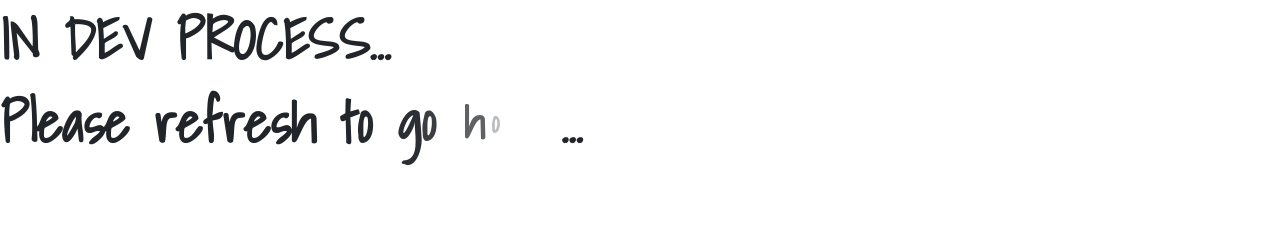
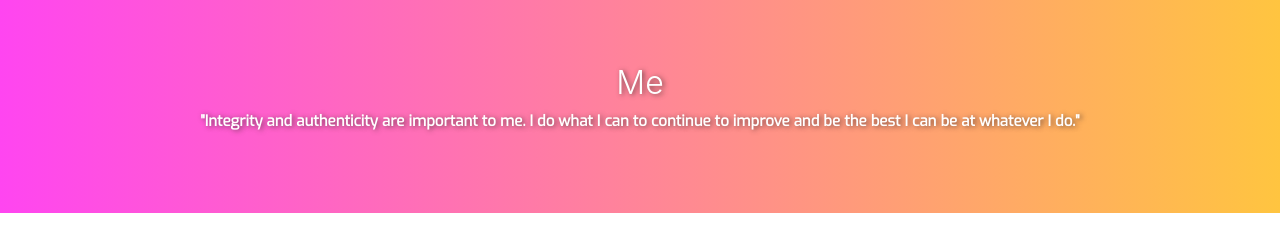
Before and after one commit to harishportfolio/portfolio, a plain HTML site: page index.html in a window 1280 px wide. Both pictures are taken after a click on the button "View My Profile". Drawn offline with nearby package versions, Linux system fonts and the light colour scheme.

Commit message:
new changes in animations

```diff
--- a/css/component.css
+++ b/css/component.css
@@ -10,7 +10,7 @@
 }
 
 .animate-div .large-header {
-	background-image: url('../img/demo.png');
+	background-image: url('../img/banner.jpg');
 }
 
 
--- a/css/style.css
+++ b/css/style.css
@@ -1,3 +1,6 @@
+p{
+  font-family: 'Exo', sans-serif;
+}
 .btn-profile {
     padding: 14px 25px;
     background: transparent;
@@ -54,3 +57,18 @@
 
   .ml1 .line1 { top: 0; }
   .ml1 .line2 { bottom: 0; }
+  .about-me-sec{
+    background: linear-gradient(to right, #ff00ebba , #ffb100bf);
+  }
+  .about-me-sec h1{
+    text-transform: capitalize;
+    font-size:32px;
+  }
+  .about-me-sec h1, .about-me-sec p{
+    color: #fff;
+    text-shadow: 2px 1px 5px #422f2fb5;
+  }
+  .about-me-sec p{
+    font-size: 15px;
+    font-weight: 700;
+  }
--- a/index.html
+++ b/index.html
@@ -2,7 +2,7 @@
 
 <head>
     <title>My Portfolio</title>
-    <link rel="icon" href="img/fav.png" type="image/png">
+    <link rel="icon" href="img/favicon.ico">
     <link rel="stylesheet" href="css/bootstrap.min.css">
     <!-- background animation css -->
     <link rel="stylesheet" type="text/css" href="css/component.css" />
@@ -35,17 +35,13 @@
         </div>
     </div>
     <section id = "profile-section" class="hide-sec">
-        <div class="text-enter">
-            <h1 class="main-text ml1">
-                    <span class="text-wrapper">
-                        <span class="line line1"></span>
-                        <p class="letters">IN DEV PROCESS...</p>
-                        <p class="letters">Please  refresh to go home...</p>
-                        <span class="line line2"></span>
-                    </span>
-                </h1>
-
-        </div>
+        <div class="jumbotron jumbotron-fluid about-me-sec">
+            <div class="container text-center">
+              <h1 class="display-4">Me</h1>
+              <!-- <img src="https://picsum.photos/100/100/?image=156" class="rounded-circle" alt="profile pic"> -->
+              <p class="lead">"Integrity and authenticity are important to me. I do what I can to continue to improve and be the best I can be at whatever I do."</p>
+            </div>
+          </div>
     </section>
 </body>
 
```
Also changed, not shown: img/aboutme.jpeg (added), img/banner.jpg (added), img/demo.png (deleted), img/fav.png (deleted), img/favicon.ico (added).
